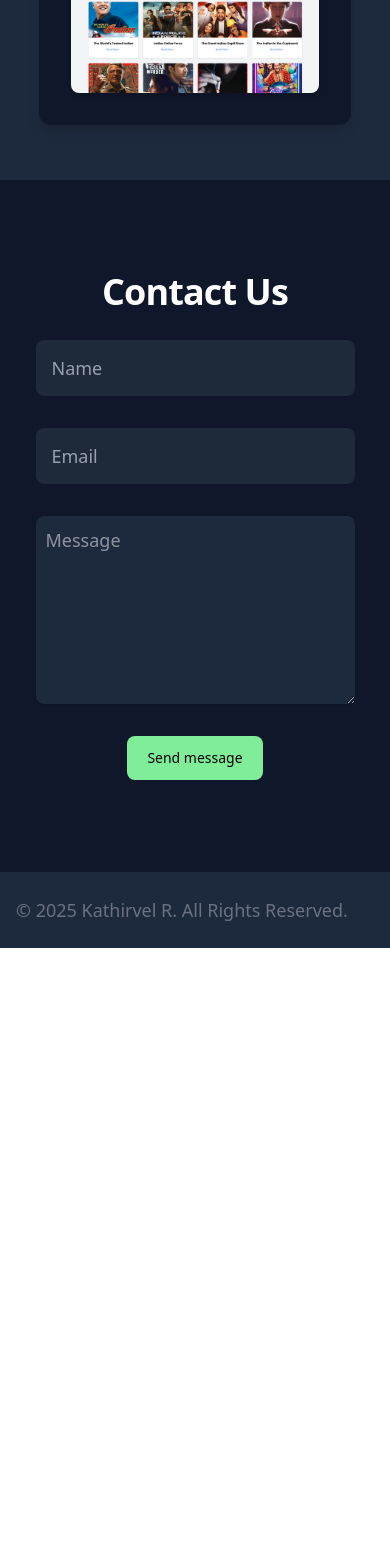
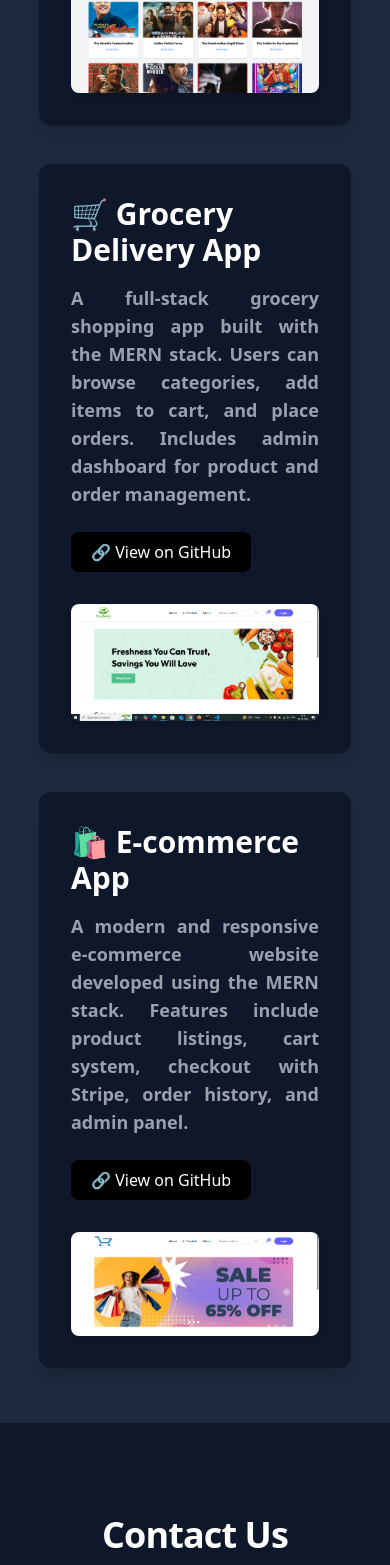
Before and after one commit to kathir1212/KathirvelRfe, a React (Vite) app: page / in a window 390 px wide. Shown: the part 3614-5179 px from the top of the page. Before the commit the page ends 4562 px from the top, so only its background shows below. Built offline with nearby package versions, Linux system fonts and the light colour scheme.

Commit message:
added new my project

```diff
--- a/src/components/header.jsx
+++ b/src/components/header.jsx
@@ -25,7 +25,7 @@ function Header({ scrollToSection, refs }) {
         {/* Desktop Menu */}
         <div className="hidden lg:block">
           <ul className="flex flex-col gap-2 mt-2 mb-4 lg:mb-0 lg:mt-0 lg:flex-row lg:items-center lg:gap-6 font-semibold">
-            {['Home', 'About', 'Skills', 'Projects', 'Contact'].map((item, index) => (
+            {['Home', 'About', 'Skill', 'Project', 'Contact'].map((item, index) => (
               <li key={index} className="flex items-center p-1 text-lg gap-x-2 text-gray-200">
                 <button className="flex items-center" onClick={() => handleClick(refs[`${item.toLowerCase()}Ref`])}>
                   {item}
--- a/src/pages/contact.jsx
+++ b/src/pages/contact.jsx
@@ -28,7 +28,6 @@ function Contact() {
       if (res.ok) {
         setFormData({ name: '', email: '', message: '' });
 
-        // ✅ Show Flowbite modal
         const modal = document.getElementById('successModal');
         if (modal) {
           modal.classList.remove('hidden');
--- a/src/pages/myproject.jsx
+++ b/src/pages/myproject.jsx
@@ -1,7 +1,9 @@
 import React from 'react';
 import { motion } from 'framer-motion';
-import { fadeIn } from '../animation/variants'; // ✅ Ensure this file exists
+import { fadeIn } from '../animation/variants';
 import movieimage from '../assets/myproject.png';
+import groceryimage from '../assets/Grocery.png';
+import ecommerceimage from '../assets/eccomerce.png'; // Add your Ecommerce image here
 
 function Myproject() {
   return (
@@ -17,9 +19,8 @@ function Myproject() {
         <h1 className="text-4xl font-bold text-white mb-10">My Projects</h1>
       </motion.div>
 
-      {/* Project Content */}
+      {/* Movie App Project */}
       <div className="flex flex-col mb-[10%] md:flex-row items-center justify-between mx-[10%] p-8 bg-slate-900 shadow-lg rounded-xl">
-        {/* Left Side - Text */}
         <motion.div
           variants={fadeIn('left', 0.3)}
           initial="hidden"
@@ -32,7 +33,6 @@ function Myproject() {
             A movie ticket booking web application built using the MERN stack.
             Users can browse movies, view showtimes, book seats, and pay online.
           </p>
-
           <a
             href="https://github.com/kathir1212/moviebookingfe/tree/moviebookingfe"
             target="_blank"
@@ -43,7 +43,6 @@ function Myproject() {
           </a>
         </motion.div>
 
-        {/* Right Side - Image */}
         <motion.div
           variants={fadeIn('right', 0.1)}
           initial="hidden"
@@ -51,11 +50,79 @@ function Myproject() {
           viewport={{ once: true, amount: 0.1 }}
           className="md:w-1/2 w-full mt-8 md:mt-0"
         >
-          <img
-            src={movieimage}
-            alt="Movie App Screenshot"
-            className="rounded-lg shadow-md w-full"
-          />
+          <img src={movieimage} alt="Movie App" className="rounded-lg shadow-md w-full" />
+        </motion.div>
+      </div>
+
+      {/* Grocery App Project */}
+      <div className="flex flex-col mb-[10%] md:flex-row items-center justify-between mx-[10%] p-8 bg-slate-900 shadow-lg rounded-xl">
+        <motion.div
+          variants={fadeIn('left', 0.3)}
+          initial="hidden"
+          whileInView="show"
+          viewport={{ once: true, amount: 0.4 }}
+          className="md:w-1/2 w-full md:pr-8"
+        >
+          <h2 className="text-3xl font-bold text-white mb-4">🛒 Grocery Delivery App</h2>
+          <p className="text-gray-400 dark:text-gray-300 mb-6 text-lg font-semibold text-justify">
+            A full-stack grocery shopping app built with the MERN stack. Users can browse
+            categories, add items to cart, and place orders. Includes admin dashboard for product
+            and order management.
+          </p>
+          <a
+            href="https://github.com/kathir1212/groceryapp"
+            target="_blank"
+            rel="noopener noreferrer"
+            className="inline-block bg-black text-white px-5 py-2 rounded-lg transition"
+          >
+            🔗 View on GitHub
+          </a>
+        </motion.div>
+
+        <motion.div
+          variants={fadeIn('right', 0.1)}
+          initial="hidden"
+          whileInView="show"
+          viewport={{ once: true, amount: 0.1 }}
+          className="md:w-1/2 w-full mt-8 md:mt-0"
+        >
+          <img src={groceryimage} alt="Grocery App" className="rounded-lg shadow-md w-full" />
+        </motion.div>
+      </div>
+
+      {/* E-commerce App Project */}
+      <div className="flex flex-col mb-[10%] md:flex-row items-center justify-between mx-[10%] p-8 bg-slate-900 shadow-lg rounded-xl">
+        <motion.div
+          variants={fadeIn('left', 0.3)}
+          initial="hidden"
+          whileInView="show"
+          viewport={{ once: true, amount: 0.4 }}
+          className="md:w-1/2 w-full md:pr-8"
+        >
+          <h2 className="text-3xl font-bold text-white mb-4">🛍️ E-commerce App</h2>
+          <p className="text-gray-400 dark:text-gray-300 mb-6 text-lg font-semibold text-justify">
+            A modern and responsive e-commerce website developed using the MERN stack.
+            Features include product listings, cart system, checkout with Stripe, order
+            history, and admin panel.
+          </p>
+          <a
+            href="https://github.com/kathir1212/ecommerceapp" // Replace this with your actual GitHub repo
+            target="_blank"
+            rel="noopener noreferrer"
+            className="inline-block bg-black text-white px-5 py-2 rounded-lg transition"
+          >
+            🔗 View on GitHub
+          </a>
+        </motion.div>
+
+        <motion.div
+          variants={fadeIn('right', 0.1)}
+          initial="hidden"
+          whileInView="show"
+          viewport={{ once: true, amount: 0.1 }}
+          className="md:w-1/2 w-full mt-8 md:mt-0"
+        >
+          <img src={ecommerceimage} alt="E-commerce App" className="rounded-lg shadow-md w-full" />
         </motion.div>
       </div>
     </div>
```
Also changed, not shown: src/assets/Grocery.png (added), src/assets/eccomerce.png (added).
